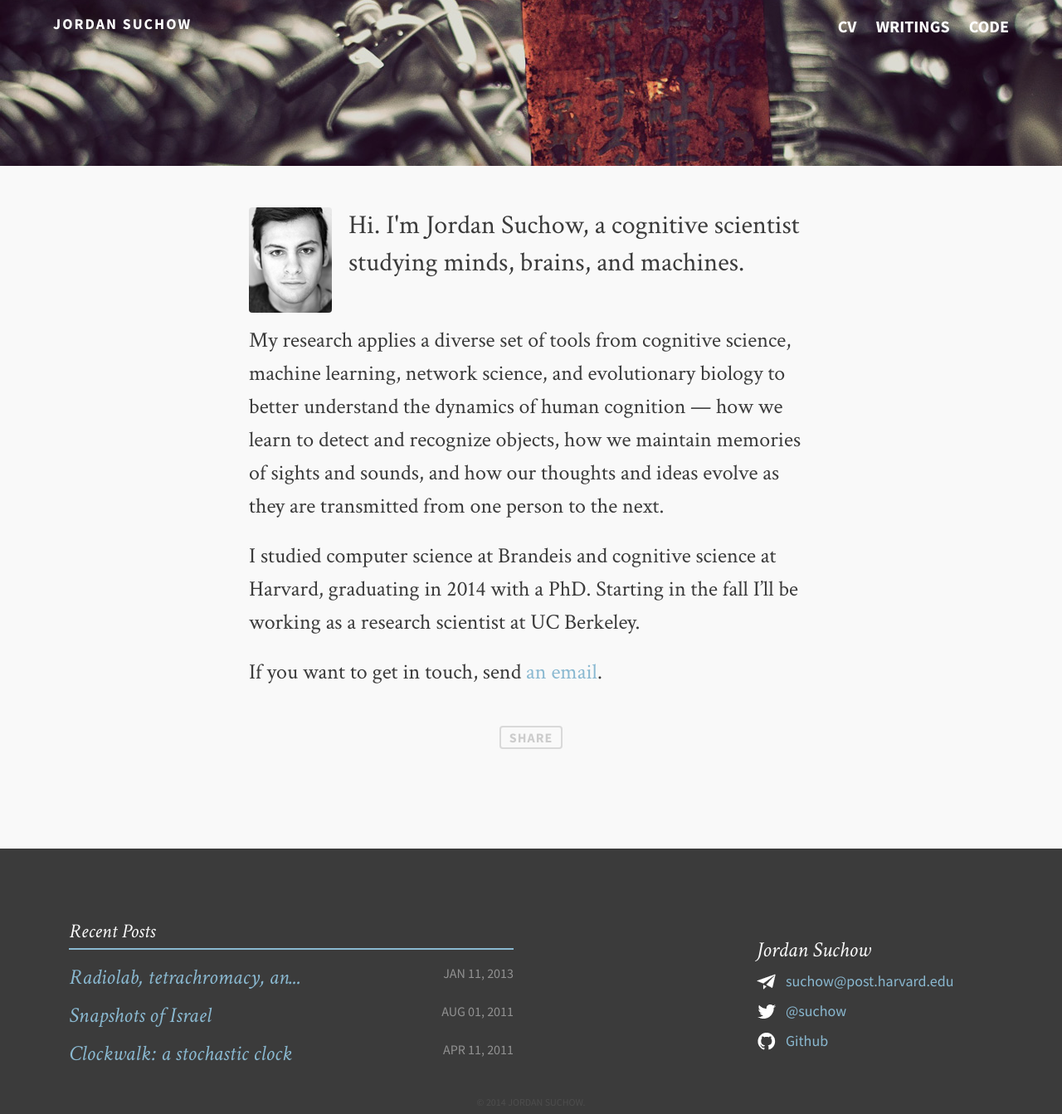
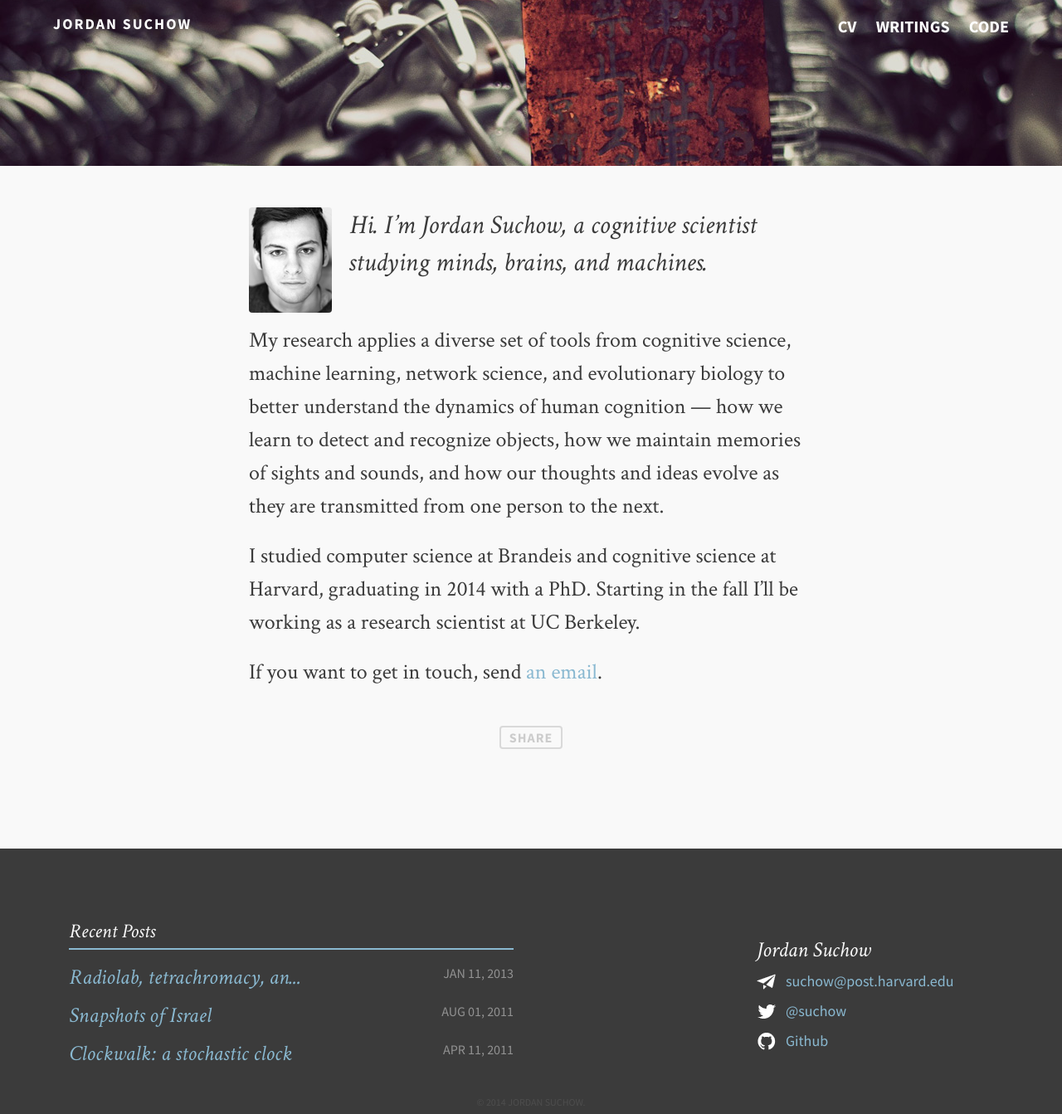
Before and after one commit to suchow/suchow.io, a Jekyll site: the page built from index.md, in a window 1280 px wide. Shown: the whole page at 83% size. Built offline with Jekyll 4.4.1, drawn with Linux system fonts in a browser that asks for light colours; comment, search, counter and statistics services are not loaded.

Commit message:
Format opening line

```diff
--- a/_layouts/index.html
+++ b/_layouts/index.html
@@ -19,7 +19,7 @@
             {% endif %}
             <p class="date">{{page.date | date: "%b %d, %Y" }}</p>
             <img class="headshot" src="/images/headshot.jpg">
-            <p class="intro">{% if page.description %}{{ page.description }}{% else %}{{ page.tagline }}{% endif %}</p>
+            <p class="intro"><em>{% if page.description %}{{ page.description }}{% else %}{{ page.tagline }}{% endif %}</em></p>
           </hgroup>
         </header>
 
--- a/index.md
+++ b/index.md
@@ -2,7 +2,7 @@
 layout: index
 permalink: /index.html
 title:
-description: Hi. I'm Jordan Suchow, a cognitive scientist studying minds, brains, and machines.
+description: Hi. I&rsquo;m Jordan Suchow, a cognitive scientist studying minds, brains, and machines.
 tags: [suchow, portfolio, reseach, cognitive science]
 image:
   feature: rusty-sign.jpg
```
